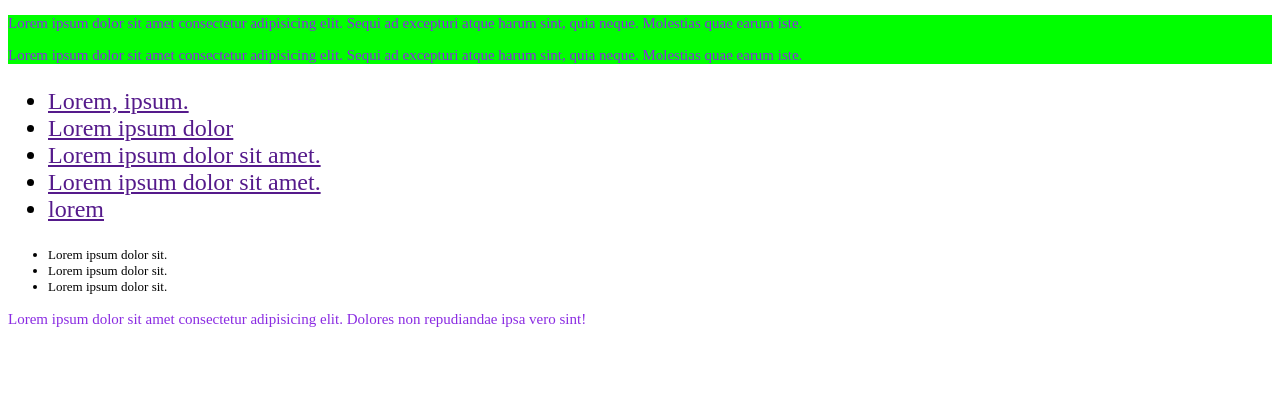
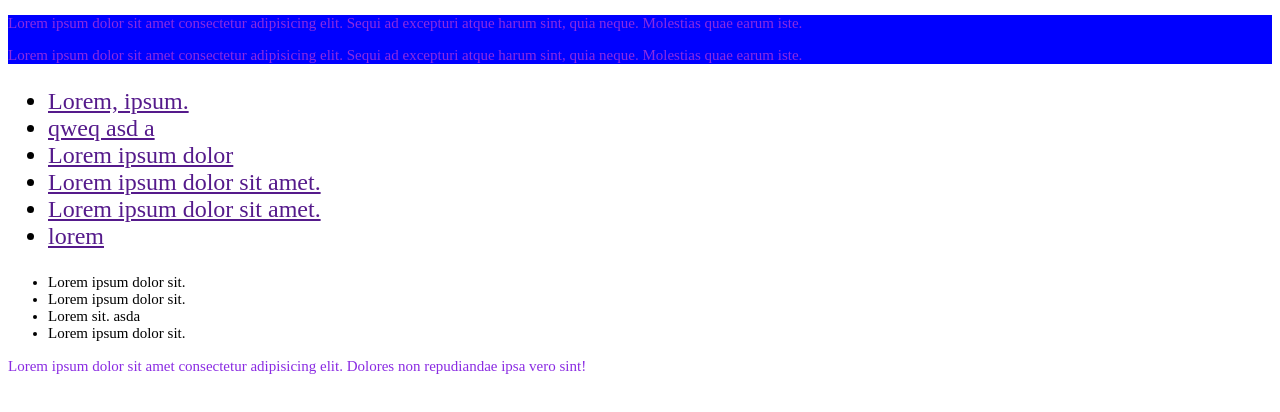
Before and after one commit to Mr-No-bo-dy/test_lessons, a plain HTML site: page index.html in a window 1280 px wide. Drawn offline with Linux system fonts and the light colour scheme.

Commit message:
smth new

```diff
--- a/css/styles.css
+++ b/css/styles.css
@@ -17,11 +17,11 @@
 }
 
 .top_block {
-    background-color: lime;
+    background-color: blue;
 }
 
 .block li {
-    font-size: 13px;
+    font-size: 15px;
 }
 
 .menu {
--- a/index.html
+++ b/index.html
@@ -15,6 +15,7 @@
     </div>
     <ul class="menu">
         <li><a href="">Lorem, ipsum.</a></li>
+        <li><a href="">qweq asd a</a></li>
         <li><a href="">Lorem ipsum dolor</a></li>
         <li><a href="">Lorem ipsum dolor sit amet.</a></li>
         <li><a href="">Lorem ipsum dolor sit amet.</a></li>
@@ -24,6 +25,7 @@
         <ul>
             <li>Lorem ipsum dolor sit.</li>
             <li>Lorem ipsum dolor sit.</li>
+            <li>Lorem sit. asda</li>
             <li>Lorem ipsum dolor sit.</li>
         </ul>
         <p>Lorem ipsum dolor sit amet consectetur adipisicing elit. Dolores non repudiandae ipsa vero sint!</p>
```
